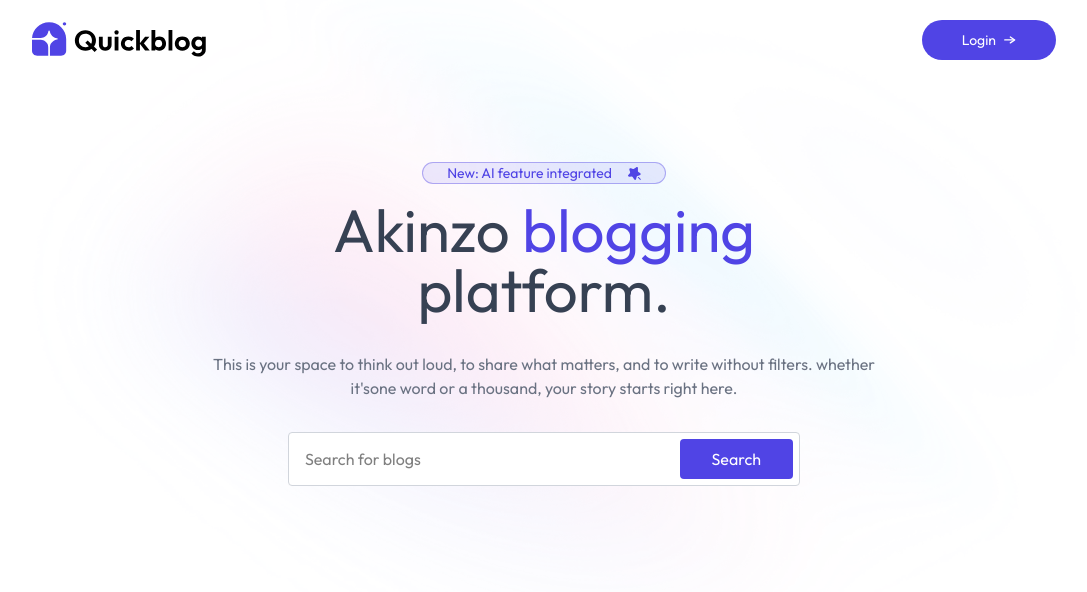
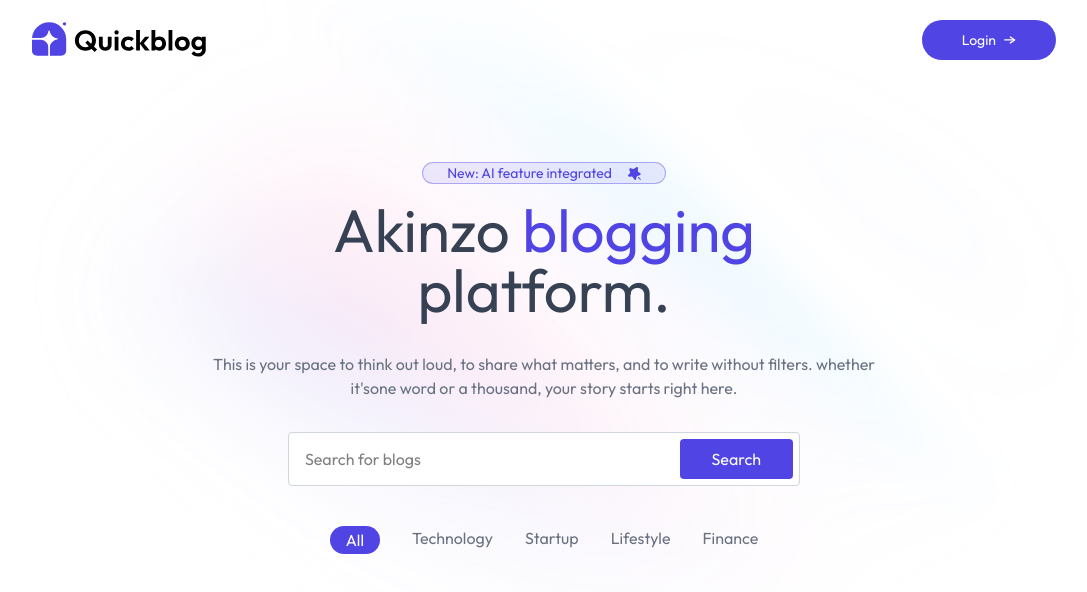
Before and after one commit to Holuwaphemmy01/Akinzo-Blog, a React (Vite) app in the folder client/: page / in a window 1280 px wide. Shown: the top 592 px of the page, without its empty margins (96-1183 px from the left). Built offline with nearby package versions, Linux system fonts and the light colour scheme.

Commit message:
BlogList

```diff
--- a/client/package.json
+++ b/client/package.json
@@ -11,6 +11,7 @@
   },
   "dependencies": {
     "@tailwindcss/vite": "^4.1.8",
+    "motion": "^12.15.0",
     "react": "^19.1.0",
     "react-dom": "^19.1.0",
     "react-router-dom": "^7.6.1",
--- /dev/null
+++ b/client/src/components/BlogList.jsx
@@ -0,0 +1,38 @@
+import React, { useState } from 'react'
+import { blogCategories } from '../assets/assets'
+import {motion} from "motion/react"
+
+const BlogList = () => {
+    const [menu, setMenu] = useState("All")
+  return (
+    <div>
+      <div className='flex justify-center gap-4 sm:gap-8 my-10
+      relative'>
+        {blogCategories.map((item)=>(
+            <div key={item} className='relative'>
+                <button onClick={()=> setMenu(item)}
+                className={`cursor-pointer text-gray-500 ${menu === item && 'text-white px-4 pt-0.5'}`}>
+                    {item}
+                    {menu === item &&(
+                        <motion.div layoutId='underline'
+                    transition={{type: 'spring', stiffness: 500, damping:30}}
+                    className='absolute left-0 right-0 top-0 h-7 -z-1
+                    bg-primary rounded-full'>
+
+                    </motion.div>
+                    )}
+
+                </button>
+            </div>
+
+        ) )}
+
+      </div>
+      <div>
+        {/* ---blog carts---- */}
+      </div>
+    </div>
+  )
+}
+
+export default BlogList
--- a/client/src/pages/Home.jsx
+++ b/client/src/pages/Home.jsx
@@ -1,12 +1,14 @@
 import React from 'react'
 import NavBar from '../components/NavBar'
 import Header from '../components/Header'
+import BlogList from '../components/BlogList'
 
 const Home = () => {
   return (
     <>
       <NavBar/>
       <Header/>
+      <BlogList/>
     </>
   )
 }
```
Also changed, not shown: 1 other file (tests, documents, lock files or other folders).
